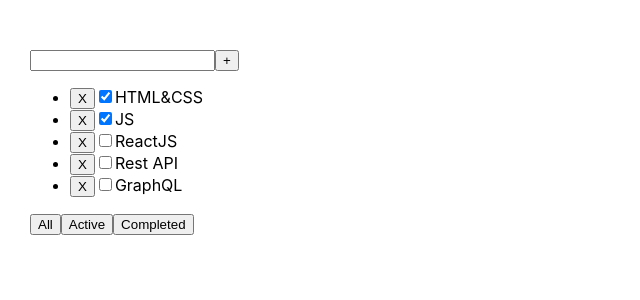
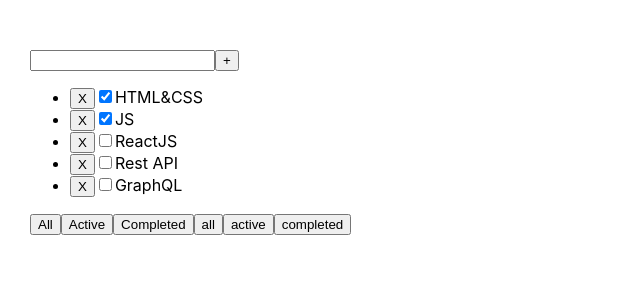
Before and after one commit to aliadamovich/task-manager, a React app: page / in a window 1280 px wide. Shown: the top 300 px of the page, without its empty margins (0-640 px from the left). Built offline with nearby package versions, Linux system fonts and the light colour scheme.

Commit message:
lesson 3

```diff
--- a/src/App.tsx
+++ b/src/App.tsx
@@ -15,7 +15,6 @@
 		{ id: v1(), title: 'GraphQL', isDone: false },
 	]
 
-
 	return (
 			<div className='App'>
 			<TodoList tasks={tasks}/>
--- a/src/TaskElement.tsx
+++ b/src/TaskElement.tsx
@@ -6,9 +6,8 @@
 }
 
 export const TaskElement = ({ id, title, isDone, onRemoveTask }:TaskElementType) => {
-	const RemoveTaskHandler = () => {
-		onRemoveTask(id)
-	}
+	const RemoveTaskHandler = () => { onRemoveTask(id) }
+
 	return (
 		<li >
 			<Button title="X" callBack={ RemoveTaskHandler }/>
--- a/src/TodoList.tsx
+++ b/src/TodoList.tsx
@@ -1,4 +1,4 @@
-import { ChangeEvent, KeyboardEvent, useState } from "react"
+import { ChangeEvent, KeyboardEvent, useRef, useState } from "react"
 import { Button } from "./Button"
 import { TaskElement } from "./TaskElement"
 import { v1 } from "uuid"
@@ -21,6 +21,9 @@
 	const [filter, setFilter] = useState<FilterValueType>('All');
 	const [activeTasks, setActiveTasks] = useState(tasks);
 	const [taskValue, setTaskValue] = useState<string>('');
+
+	//та же задача но с Ref
+	// const inputRef = useRef<HTMLInputElement>(null)
 
 	//удаление таски
 	const onRemoveTask = (id: string) => {
@@ -49,6 +52,7 @@
 
 	//добавление новой таски
 	const onAddTask = () => {
+
 		if ( taskValue.trim() !== '') {
 			let newTask = {
 				id: v1(),
@@ -59,6 +63,17 @@
 			setActiveTasks(addedTasks)
 			setTaskValue('')
 		}
+
+		//решение этой же задачи с помощью Ref
+		// if (inputRef.current) {
+		// 	let newTask = {
+		// 		id: v1(),
+		// 		title: inputRef.current.value,
+		// 		isDone: false
+		// 	}
+		// 	setActiveTasks([newTask, ...activeTasks])
+		// 	inputRef.current.value = '';
+		// }
 	}
 	//добавление такси по нажатию на Enter
 	const onKeyPress = (e: KeyboardEvent<HTMLInputElement>) => {
@@ -71,13 +86,15 @@
 		: filterringTasks().map(t => <TaskElement {...t} key={t.id} onRemoveTask={onRemoveTask} />)
 
 
+		const changeFilterAll = () => {
+			setFiltersOnClick('All')
+		}
 	return(
 		<div>
 			<h3></h3>
 			<div>
-				<input value={taskValue}
-					onChange={onChangeHandler}
-					onKeyUp={onKeyPress}
+				<input value={taskValue} onChange={onChangeHandler} onKeyUp={onKeyPress}
+					// ref={inputRef}
 				/>
 				<Button title="+" callBack={onAddTask}/>
 			</div>
@@ -88,6 +105,10 @@
 				<Button title="All" callBack={()=>setFiltersOnClick('All')} />
 				<Button title="Active" callBack={()=>setFiltersOnClick('Active')} />
 				<Button title="Completed" callBack={()=>setFiltersOnClick('Completed')} />
+
+				<button onClick={changeFilterAll}>all</button>
+				<button onClick={() => setFiltersOnClick('Active')}>active</button>
+				<button onClick={()=>setFiltersOnClick('Completed')}>completed</button>
 			</div>
 		</div>
 	)
```
